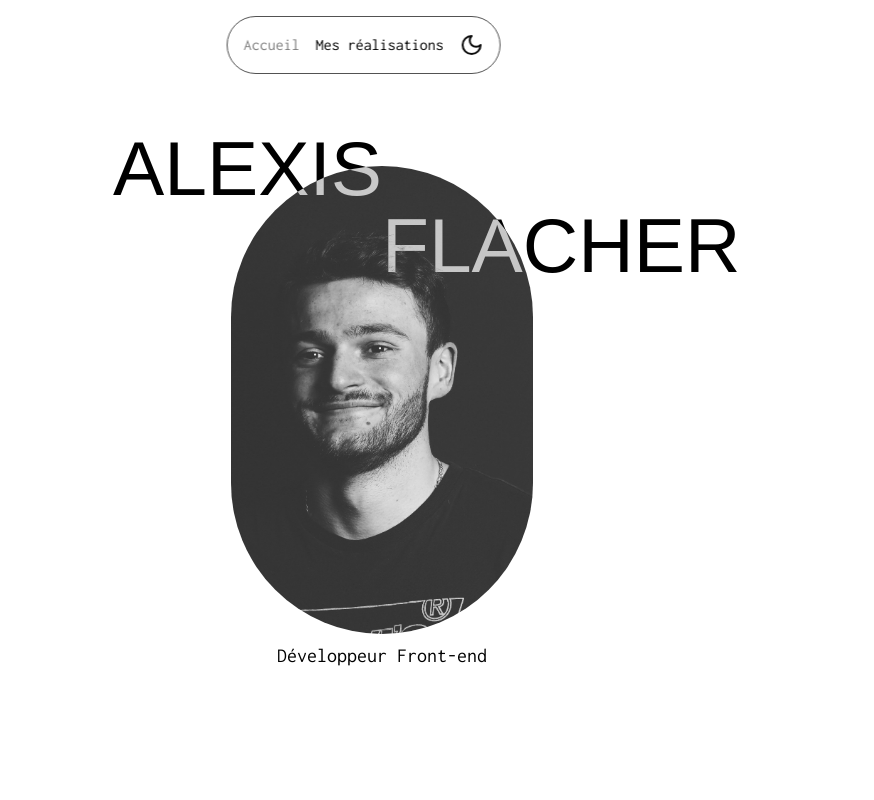
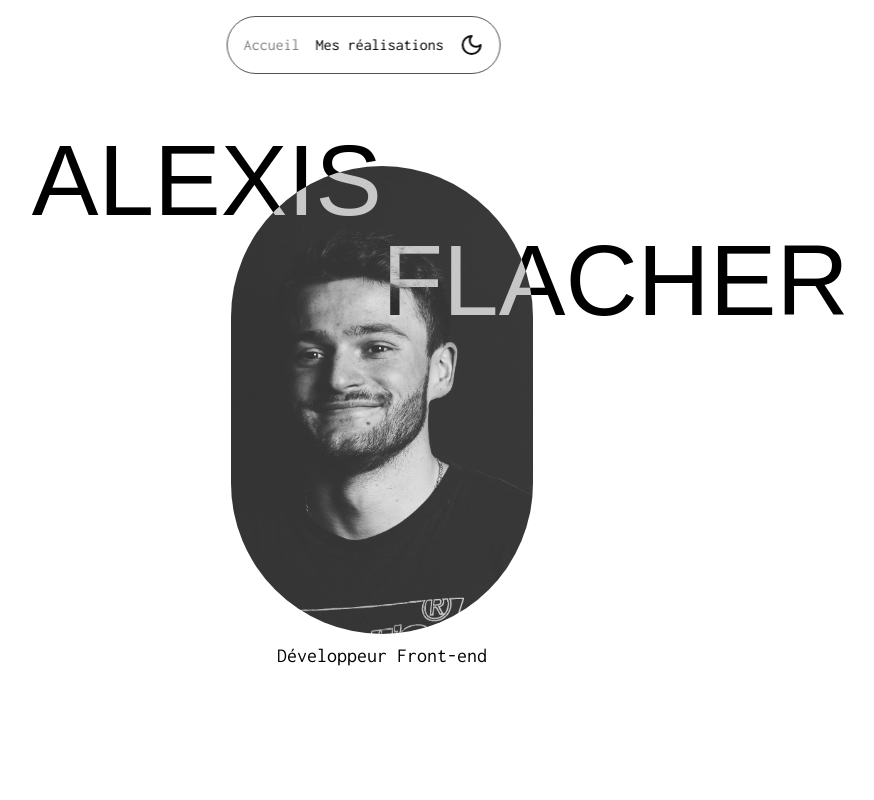
Before and after one commit to AlexisF9/Portfolio-2025, a Next.js app: page / in a window 1280 px wide. Shown: the top 800 px of the page, without its empty margins (258-1132 px from the left). Built offline with nearby package versions, Linux system fonts and the light colour scheme; a web font is replaced by a local one.

Commit message:
edit custom text class

```diff
--- a/app/globals.css
+++ b/app/globals.css
@@ -27,7 +27,7 @@
 
 @layer utilities {
   .text-fluid {
-    font-size: clamp(48px, 6vw, 100px);
+    font-size: clamp(48px, 8vw, 100px);
   }
 }
 
```
